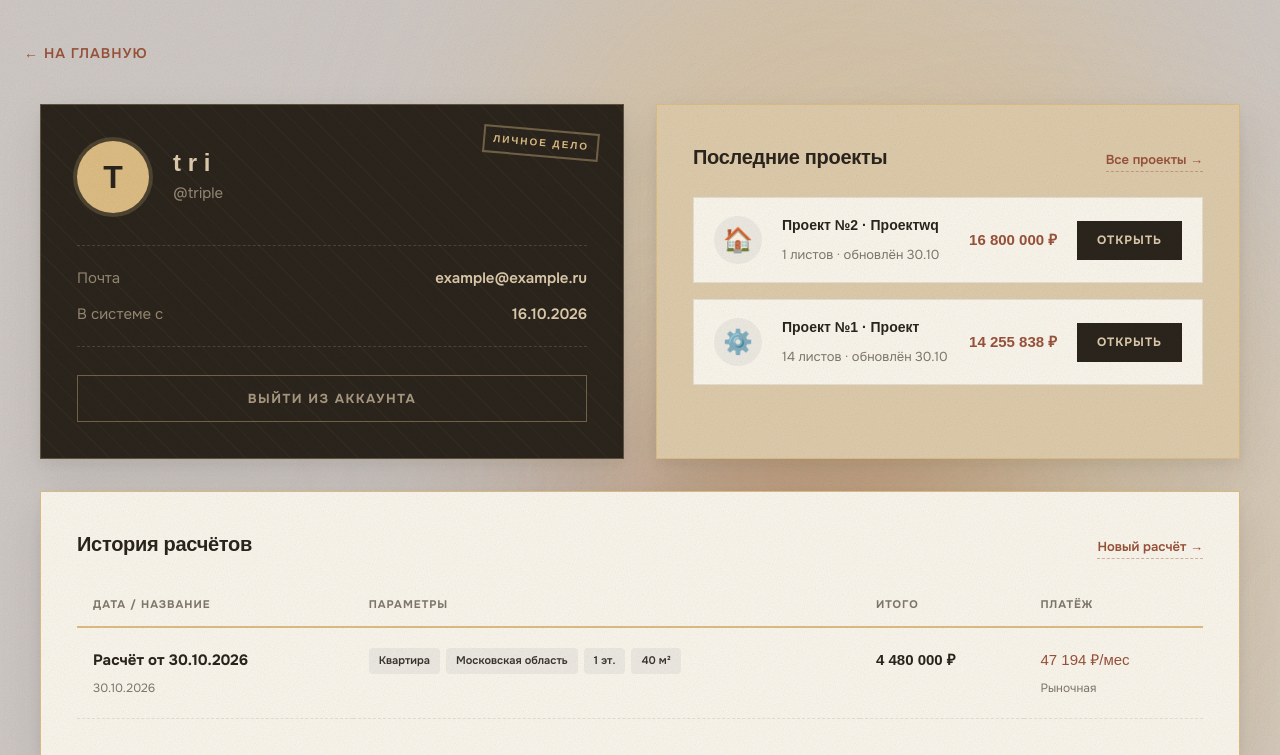
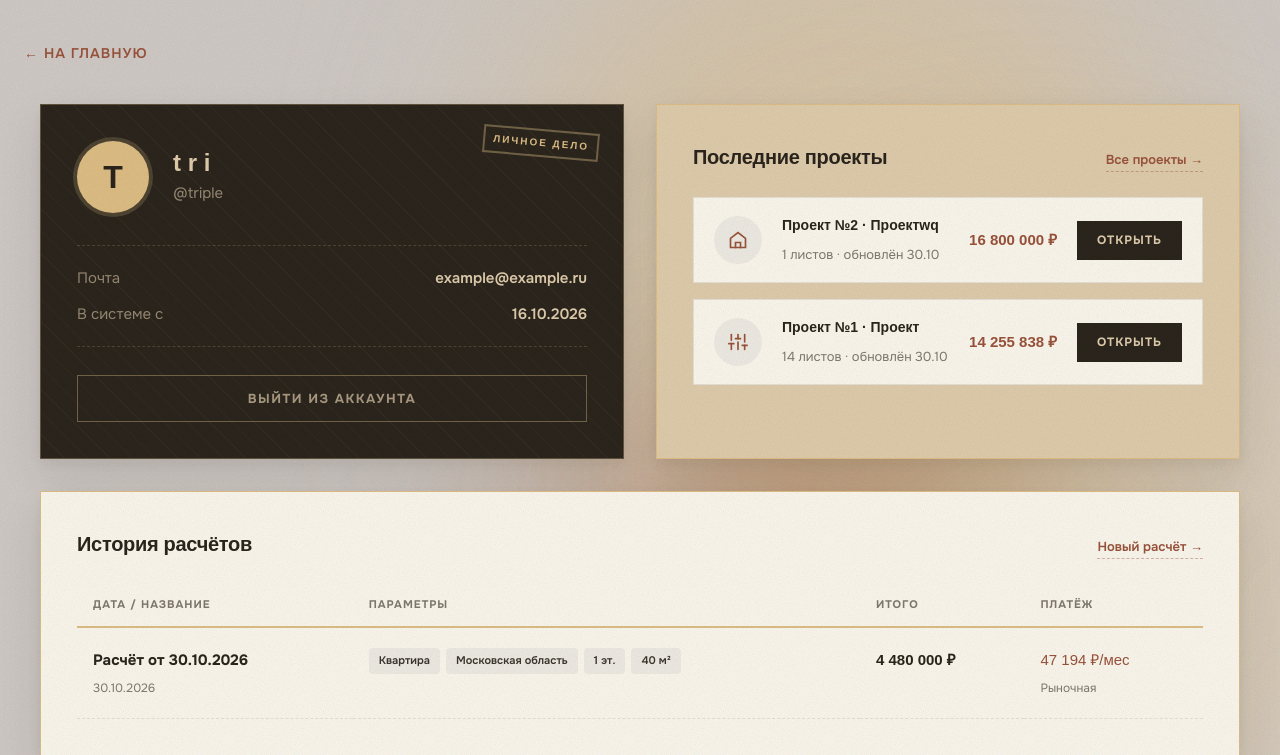
Before and after one commit to DevOf-Triple/ArcPEAK, a PHP site: page /cabinet.php in a window 1280 px wide. Shown: the top 755 px of the page. Run offline with PHP 8.4, Linux system fonts and the light colour scheme; a user stored in the database is signed in; data comes from the database, SQL or seed files in the repository; data that the repository does not hold is empty; some web fonts are replaced.

Commit message:
fix: скажи "нет" ии-шным эмодзи!!!!!!!!!

```diff
--- a/assets/css/cabinet.css
+++ b/assets/css/cabinet.css
@@ -391,8 +391,15 @@ body::after {
   display: flex;
   align-items: center;
   justify-content: center;
-  font-size: 24px;
   border-radius: 50%;
+  color: #99523a; /* Цвет иконки */
+  transition: all 0.3s ease;
+}
+
+/* При наведении на карточку иконка становится темнее */
+.cab-project-item:hover .cab-project-item__icon {
+  background: #ddbd84;
+  color: #2a241c;
 }
 .cab-project-item__info strong {
   display: block;
--- a/pages/cabinet.php
+++ b/pages/cabinet.php
@@ -119,7 +119,26 @@ $fmtPrice = fn($n) => number_format($n, 0, ',', ' ') . ' ₽';
             <?php foreach ($recentProjects as $p): ?>
               <div class="cab-project-item">
                 <div class="cab-project-item__icon">
-                  <?= $p['project_kind'] === 'custom' ? '⚙️' : '🏠' ?>
+                  <?php if ($p['project_kind'] === 'custom'): ?>
+                    <!-- Иконка настроек/конфигуратора -->
+                    <svg width="20" height="20" viewBox="0 0 24 24" fill="none" stroke="currentColor" stroke-width="2" stroke-linecap="round" stroke-linejoin="round">
+                      <line x1="4" y1="21" x2="4" y2="14"></line>
+                      <line x1="4" y1="10" x2="4" y2="3"></line>
+                      <line x1="12" y1="21" x2="12" y2="12"></line>
+                      <line x1="12" y1="8" x2="12" y2="3"></line>
+                      <line x1="20" y1="21" x2="20" y2="16"></line>
+                      <line x1="20" y1="12" x2="20" y2="3"></line>
+                      <line x1="1" y1="14" x2="7" y2="14"></line>
+                      <line x1="9" y1="8" x2="15" y2="8"></line>
+                      <line x1="17" y1="16" x2="23" y2="16"></line>
+                    </svg>
+                  <?php else: ?>
+                    <!-- Иконка готового дома -->
+                    <svg width="20" height="20" viewBox="0 0 24 24" fill="none" stroke="currentColor" stroke-width="2" stroke-linecap="square" stroke-linejoin="miter">
+                      <path d="M3 10L12 3L21 10V21H3V10Z"/>
+                      <path d="M9 21V15H15V21"/>
+                    </svg>
+                  <?php endif; ?>
                 </div>
                 <div class="cab-project-item__info">
                   <strong>Проект №<?= $p['project_number'] ?> · <?= htmlspecialchars($p['title']) ?></strong>
```
